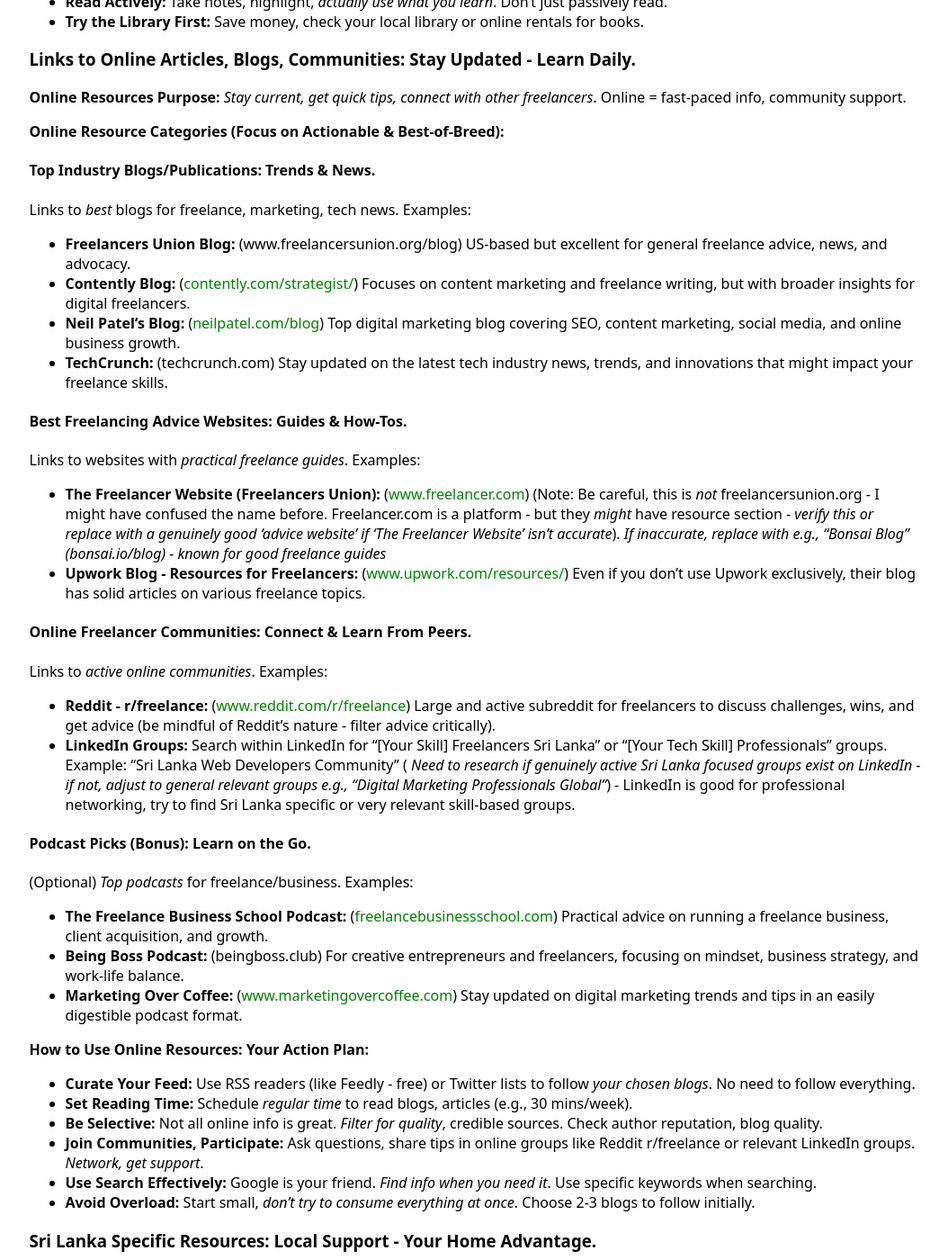
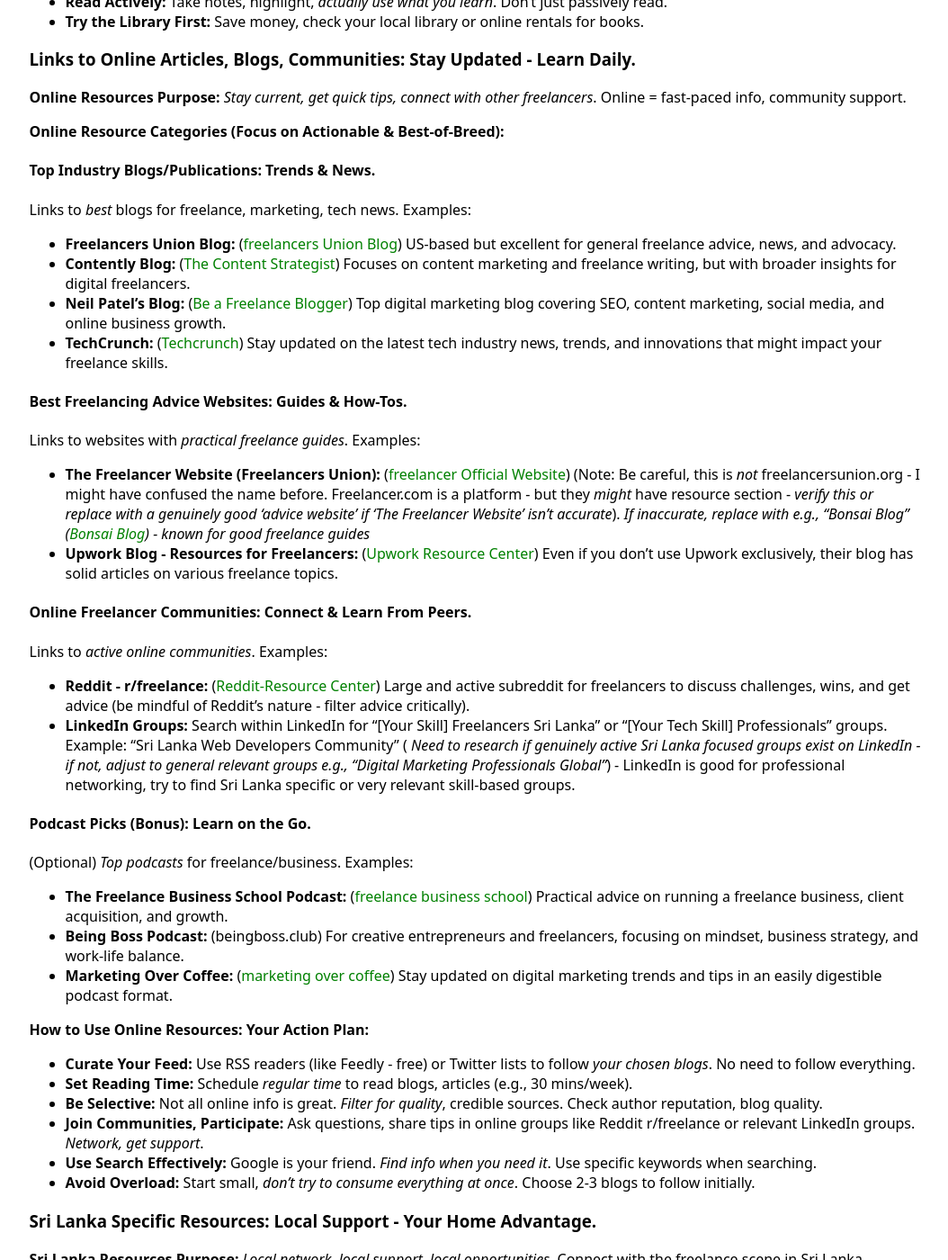
Before and after one commit to ICTASL/capacity-building, a Jekyll site: the page built from freelancers-gig-workers/tech-undergrads/6-4-further-reading.md, in a window 1280 px wide and 1400 px high, scrolled down 2210 px. Shown: the whole window at 90% size, without its empty margins (226-1280 px from the left). Built offline with Jekyll 4.4.1, drawn with Linux system fonts in a browser that asks for light colours.

Commit message:
Update 6-4-further-reading.md
Update 6-4-further-reading links

```diff
--- a/freelancers-gig-workers/tech-undergrads/6-4-further-reading.md
+++ b/freelancers-gig-workers/tech-undergrads/6-4-further-reading.md
@@ -79,32 +79,32 @@
 
 Links to *best* blogs for freelance, marketing, tech news. Examples:
 
-  * **Freelancers Union Blog:** (www.freelancersunion.org/blog)  US-based but excellent for general freelance advice, news, and advocacy.
-  * **Contently Blog:** ([contently.com/strategist/](https://www.google.com/url?sa=E&source=gmail&q=https://contently.com/strategist/)) Focuses on content marketing and freelance writing, but with broader insights for digital freelancers.
-  * **Neil Patel's Blog:** ([neilpatel.com/blog](https://www.google.com/url?sa=E&source=gmail&q=https://neilpatel.com/blog)) Top digital marketing blog covering SEO, content marketing, social media, and online business growth.
-  * **TechCrunch:** (techcrunch.com) Stay updated on the latest tech industry news, trends, and innovations that might impact your freelance skills.
+  * **Freelancers Union Blog:** ([freelancers Union Blog](https://freelancersunion.org/blog/))  US-based but excellent for general freelance advice, news, and advocacy.
+  * **Contently Blog:** ([The Content Strategist](https://contently.com/strategist/)) Focuses on content marketing and freelance writing, but with broader insights for digital freelancers.
+  * **Neil Patel's Blog:** ([Be a Freelance Blogger](https://neilpatel.com/blog)) Top digital marketing blog covering SEO, content marketing, social media, and online business growth.
+  * **TechCrunch:** ([Techcrunch](https://techcrunch.com/)) Stay updated on the latest tech industry news, trends, and innovations that might impact your freelance skills.
 
 #### Best Freelancing Advice Websites:  Guides & How-Tos.
 
 Links to websites with *practical freelance guides*. Examples:
 
-  * **The Freelancer Website (Freelancers Union):** ([www.freelancer.com](https://www.google.com/url?sa=E&source=gmail&q=https://www.freelancer.com)) (Note: Be careful, this is *not* freelancersunion.org - I might have confused the name before. Freelancer.com is a platform - but they *might* have resource section - *verify this or replace with a genuinely good 'advice website' if 'The Freelancer Website' isn't accurate*).  *If inaccurate, replace with e.g.,  "Bonsai Blog" (bonsai.io/blog) - known for good freelance guides*
-  * **Upwork Blog - Resources for Freelancers:** ([www.upwork.com/resources/](https://www.google.com/url?sa=E&source=gmail&q=https://www.upwork.com/resources/))  Even if you don't use Upwork exclusively, their blog has solid articles on various freelance topics.
+  * **The Freelancer Website (Freelancers Union):** ([freelancer Official Website](https://www.freelancer.com/)) (Note: Be careful, this is *not* freelancersunion.org - I might have confused the name before. Freelancer.com is a platform - but they *might* have resource section - *verify this or replace with a genuinely good 'advice website' if 'The Freelancer Website' isn't accurate*).  *If inaccurate, replace with e.g.,  "Bonsai Blog" ([Bonsai Blog](https://bonsai.io/blog)) - known for good freelance guides*
+  * **Upwork Blog - Resources for Freelancers:** ([Upwork Resource Center](https://www.upwork.com/resources/))  Even if you don't use Upwork exclusively, their blog has solid articles on various freelance topics.
 
 #### Online Freelancer Communities:  Connect & Learn From Peers.
 
 Links to *active online communities*. Examples:
 
-  * **Reddit - r/freelance:** ([www.reddit.com/r/freelance](https://www.google.com/url?sa=E&source=gmail&q=https://www.reddit.com/r/freelance))  Large and active subreddit for freelancers to discuss challenges, wins, and get advice (be mindful of Reddit's nature - filter advice critically).
+  * **Reddit - r/freelance:** ([Reddit-Resource Center](https://www.reddit.com/r/freelance/))  Large and active subreddit for freelancers to discuss challenges, wins, and get advice (be mindful of Reddit's nature - filter advice critically).
   * **LinkedIn Groups:** Search within LinkedIn for "[Your Skill] Freelancers Sri Lanka" or "[Your Tech Skill] Professionals" groups. Example: "Sri Lanka Web Developers Community" ( *Need to research if genuinely active Sri Lanka focused groups exist on LinkedIn - if not, adjust to general relevant groups e.g., "Digital Marketing Professionals Global"*) -  LinkedIn is good for professional networking, try to find Sri Lanka specific or very relevant skill-based groups.
 
 #### Podcast Picks (Bonus):  Learn on the Go.
 
 (Optional) *Top podcasts* for freelance/business. Examples:
 
-  * **The Freelance Business School Podcast:** ([freelancebusinessschool.com](https://www.google.com/search?q=freelancebusinessschool.com))  Practical advice on running a freelance business, client acquisition, and growth.
+  * **The Freelance Business School Podcast:** ([freelance business school](https://www.google.com/search?q=freelancebusinessschool.com/))  Practical advice on running a freelance business, client acquisition, and growth.
   * **Being Boss Podcast:** (beingboss.club)  For creative entrepreneurs and freelancers, focusing on mindset, business strategy, and work-life balance.
-  * **Marketing Over Coffee:** ([www.marketingovercoffee.com](https://www.google.com/url?sa=E&source=gmail&q=https://www.marketingovercoffee.com))  Stay updated on digital marketing trends and tips in an easily digestible podcast format.
+  * **Marketing Over Coffee:** ([marketing over coffee](https://www.marketingovercoffee.com/))  Stay updated on digital marketing trends and tips in an easily digestible podcast format.
 
 **How to Use Online Resources:  Your Action Plan:**
 
```
